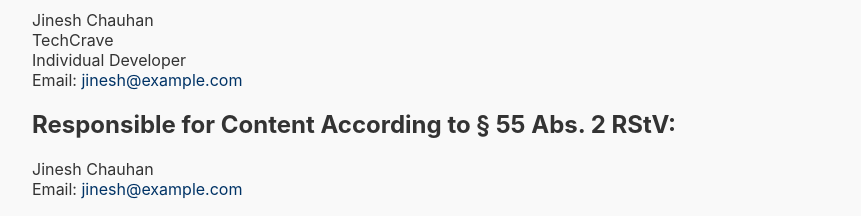
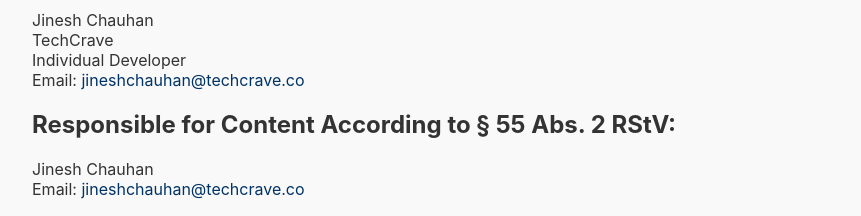
Before and after one commit to jineshchauhan/jineshchauhan.github.io, a plain HTML site: page impressum.html in a window 1280 px wide. Shown: the part 156-372 px from the top of the page, without its empty margins (208-1069 px from the left). Drawn offline with Linux system fonts and the light colour scheme.

Commit message:
Update impressum.html

```diff
--- a/impressum.html
+++ b/impressum.html
@@ -31,13 +31,13 @@
     Jinesh Chauhan<br>
     TechCrave<br>
     Individual Developer<br>
-    Email: <a href="mailto:jinesh@example.com">jinesh@example.com</a>
+    Email: <a href="mailto:vishaltanna@techcrave.co">jineshchauhan@techcrave.co</a>
   </p>
 
   <h2>Responsible for Content According to § 55 Abs. 2 RStV:</h2>
   <p>
     Jinesh Chauhan<br>
-    Email: <a href="mailto:vishaltanna@techcrave.co">jinesh@example.com</a>
+    Email: <a href="mailto:vishaltanna@techcrave.co">jineshchauhan@techcrave.co</a>
   </p>
 
   <h2>Disclaimer</h2>
```
